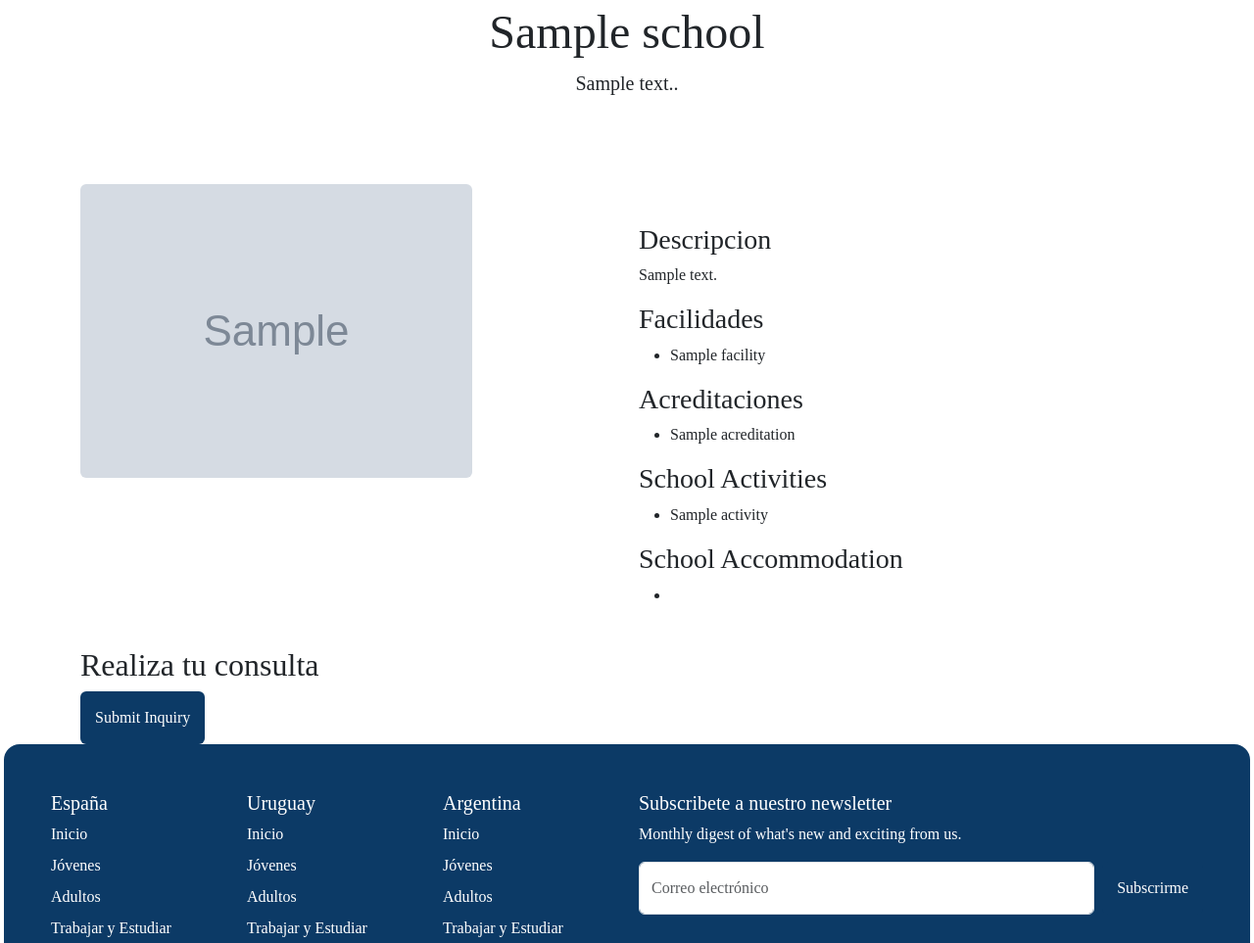
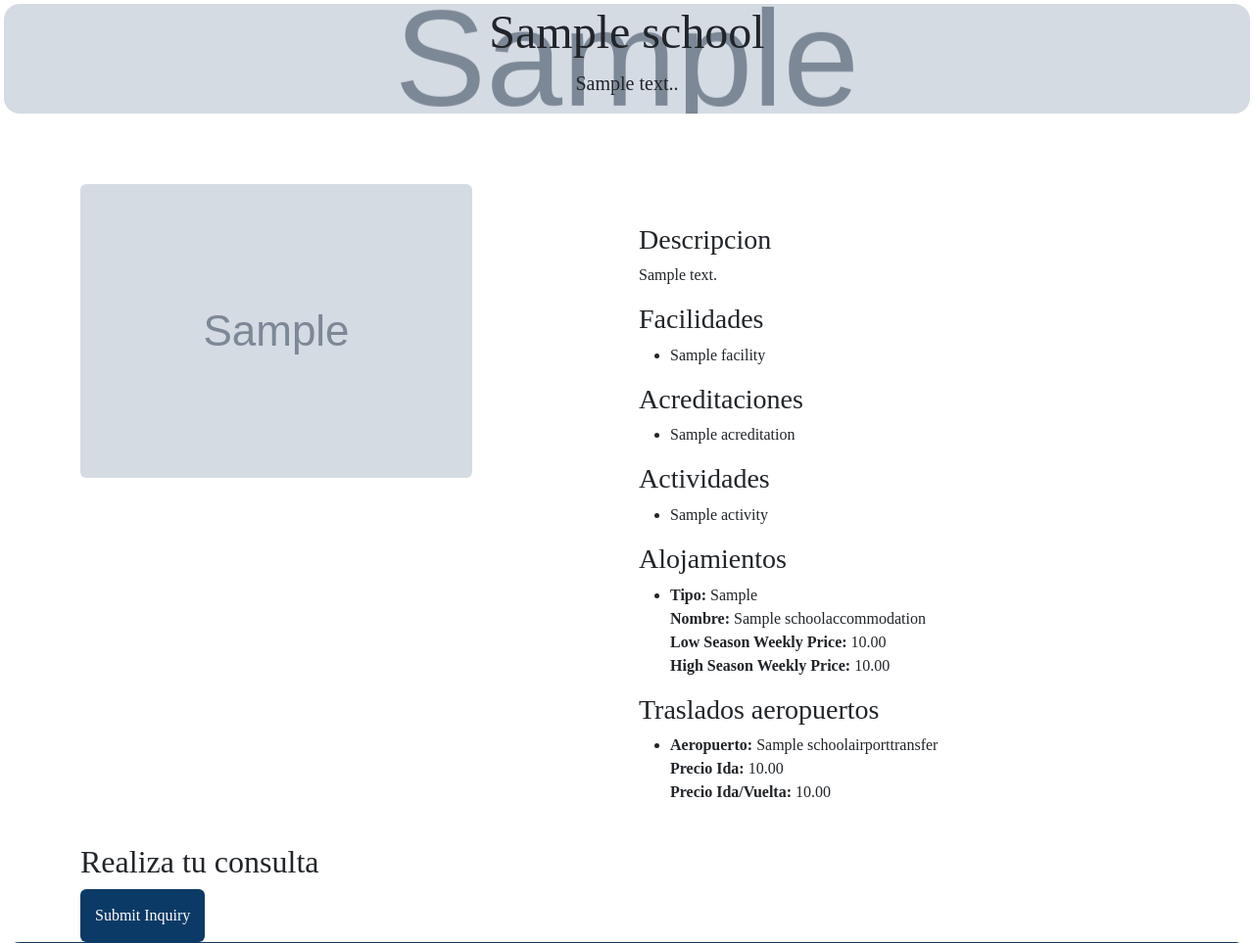
Before and after one commit to hernansaa/test-custom-page, a Django app: page /schools/school-details/1 in a window 1280 px wide. Shown: the part 136-1099 px from the top of the page at 98% size. Run offline with Django 5.2, Linux system fonts and the light colour scheme; tables that the repository leaves empty hold one stand-in row (values such as "Sample post"); grey boxes marked "Sample" are stand-in pictures; some libraries are stand-ins or nearby versions.

Commit message:
improve school template

```diff
--- a/providers/models.py
+++ b/providers/models.py
@@ -97,6 +97,7 @@
     airport_transfer = models.ManyToManyField(Airport, through='SchoolAirportTransfer')
     school_equipment = models.ManyToManyField(ClassroomEquipment, through='SchoolClassroomEquipment')
     school_accommodation = models.ManyToManyField(Accommodation, through='SchoolAccommodation')
+
 
     def __str__(self):
         return self.name
@@ -203,11 +204,14 @@
     Asociative entity between School and Accomodation.
     """
     # id autogenerated by django
-    accommodation_id = models.ForeignKey(Accommodation, on_delete=models.CASCADE)
-    school_id = models.ForeignKey(School, on_delete=models.CASCADE)
+    accommodation = models.ForeignKey(Accommodation, on_delete=models.CASCADE)
+    school = models.ForeignKey(School, on_delete=models.CASCADE)
     name =  models.CharField(max_length=255, null=True, blank=True)
     ls_week_price = models.DecimalField(decimal_places=2, max_digits=6) # ls = low season
     hs_week_price = models.DecimalField(decimal_places=2, max_digits=6) # hs = high season
+
+    def __str__(self):
+        return f"{self.accommodation.type} ({self.name}) - LS Price: {self.ls_week_price}, HS Price: {self.hs_week_price}"
 
 
 class SchoolAirportTransfer(models.Model):
@@ -215,8 +219,8 @@
     Asociative entity between School and Airport.
     """
     # id autogenerated by django
-    airport_id = models.ForeignKey(Airport, on_delete=models.CASCADE)
-    school_id = models.ForeignKey(School, on_delete=models.CASCADE)
+    airport = models.ForeignKey(Airport, on_delete=models.CASCADE)
+    school = models.ForeignKey(School, on_delete=models.CASCADE)
     name =  models.CharField(max_length=255)
     price_one_way = models.DecimalField(decimal_places=2, max_digits=6) # ls = low season
     price_both_ways = models.DecimalField(decimal_places=2, max_digits=6) # hs = high season
--- a/providers/templates/providers/partials/_hero_program.html
+++ b/providers/templates/providers/partials/_hero_program.html
@@ -3,7 +3,7 @@
 <!-- Move styles to proper directory -->
 
 <!-- Hero -->
-<section class="hero d-flex justify-content-center align-items-center text-center rounded-4 mt-1" style="background-image: url('{{ experience.img.url }}'); background-size: cover; background-position: center;">
+<section class="hero d-flex justify-content-center align-items-center text-center rounded-4 mt-1" style="background-image: url('{{ school.img.url }}'); background-size: cover; background-position: center;">
   <div class="container">
     <div class="row">
       <div class="col-lg-6 mx-auto">
--- a/providers/templates/providers/school-details.html
+++ b/providers/templates/providers/school-details.html
@@ -33,19 +33,42 @@
                     {% endfor %}
                 </ul>
 
-                <h3>School Activities</h3>
+                <h3>Actividades</h3>
                 <ul>
                     {% for activity in school.activities.all %}
                     <li>{{ activity.name }}</li>
                     {% endfor %}
                 </ul>
 
-                <h3>School Accommodation</h3>
+                <h3>Alojamientos</h3>
                 <ul>
-                    {% for accommodation in school.school_accommodation.all %}
-                    <li>{{ accommodation.name }}</li>
+                    {% for accommodation in school_accommodations %}
+                        <li>
+                            <strong>Tipo:</strong> {{ accommodation.accommodation.type }} <br>
+                            {% if accommodation.name %}
+                                <strong>Nombre:</strong> {{ accommodation.name }} <br>
+                            {% endif %}
+                            <strong>Low Season Weekly Price:</strong> {{ accommodation.ls_week_price }} <br>
+                            <strong>High Season Weekly Price:</strong> {{ accommodation.hs_week_price }} <br>
+                        </li>
                     {% endfor %}
                 </ul>
+
+                <h3>Traslados aeropuertos</h3>
+                <ul>
+                    {% for transfer in school_airport_transfer %}
+                        <li>
+                            {% if transfer.name %}
+                                <strong>Aeropuerto:</strong> {{ transfer.name }} <br>
+                            {% endif %}
+                            <strong>Precio Ida:</strong> {{ transfer.price_one_way }} <br>
+                            <strong>Precio Ida/Vuelta:</strong> {{ transfer.price_both_ways }} <br>
+                        </li>
+                    {% endfor %}
+                </ul>
+
+
+
 
 </section>
 
--- a/providers/views.py
+++ b/providers/views.py
@@ -1,6 +1,6 @@
 from django.shortcuts import render, redirect, get_object_or_404
 
-from .models import School, Address
+from .models import School, Address, SchoolAccommodation, SchoolAirportTransfer
 
 from locations.models import Country, City
 
@@ -27,6 +27,9 @@
 
     # Retrieve the Experience object based on the pk from URL
     school = get_object_or_404(School, pk=pk)
+    school_accommodations = SchoolAccommodation.objects.filter(school=school)
+    school_airport_transfer = SchoolAirportTransfer.objects.filter(school=school)
+
 
     # if request.method == 'POST':
     #     form = InquiryForm(request.POST)
@@ -47,6 +50,8 @@
 
     context = {
         'school': school,
+        'school_accommodations': school_accommodations,
+        'school_airport_transfer': school_airport_transfer,
         # 'form': form,
     }
 
```
Also changed, not shown: providers/migrations/0033_rename_accommodation_id_schoolaccommodation_accommodation_and_more.py (added), providers/migrations/0034_rename_airport_id_schoolairporttransfer_airport_and_more.py (added).
